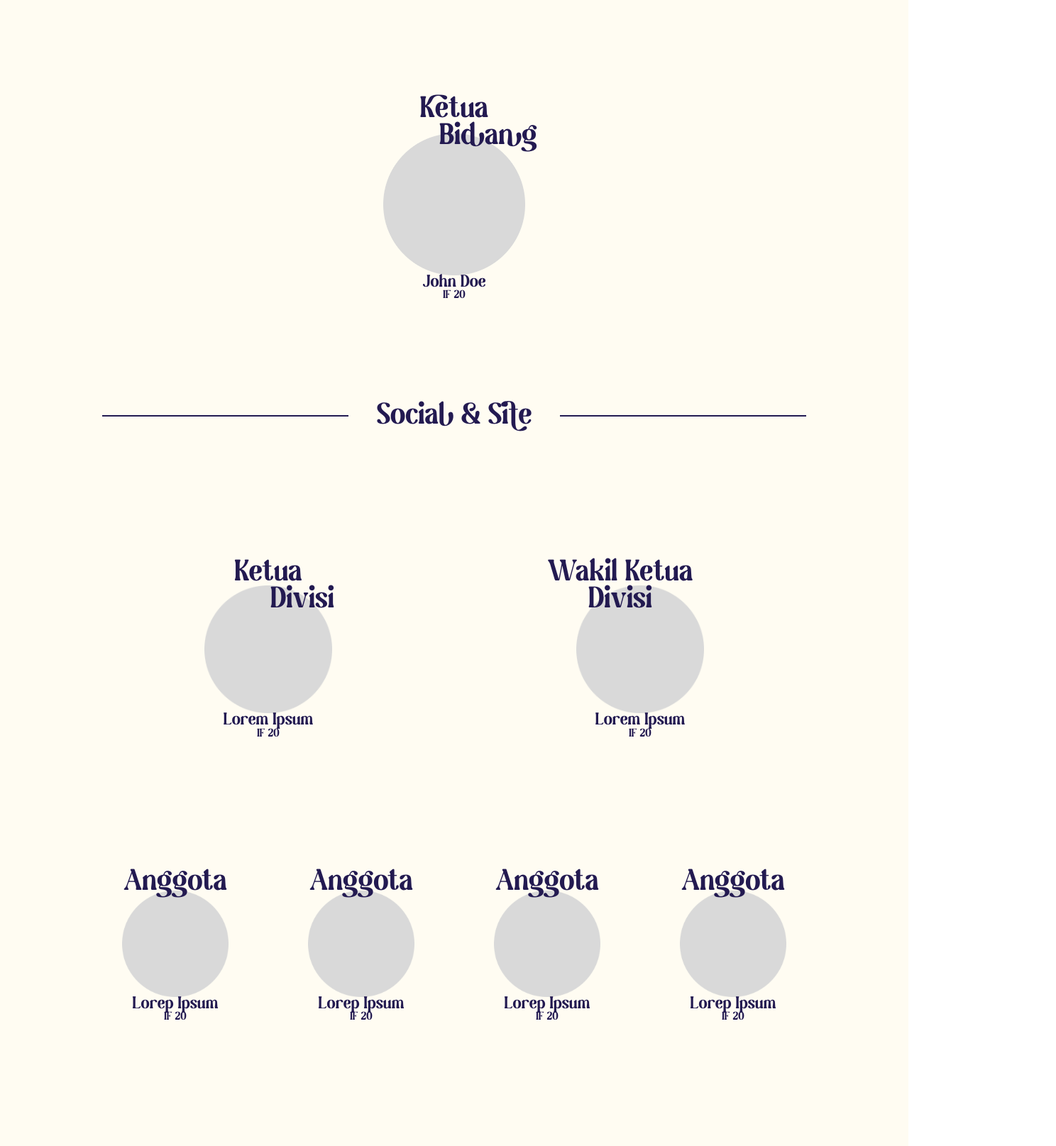
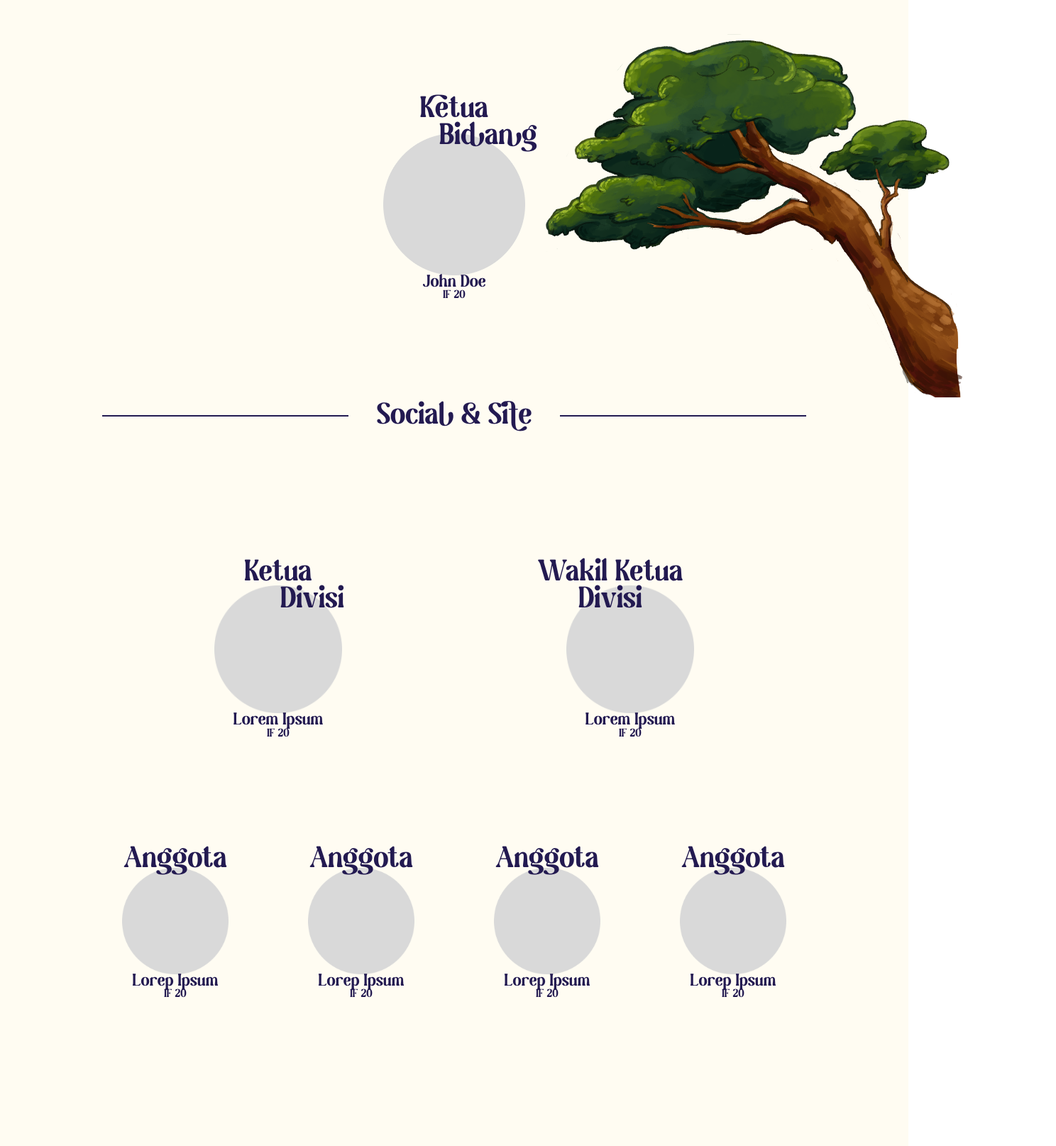
Before and after one commit to KATITB22/site-fe, a React (Vite) app: page /divisi-it in a window 1280 px wide. Shown: the top 1615 px of the page at 71% size, 1488 px wide, since content can reach past the window. Built offline with nearby package versions, Linux system fonts and the light colour scheme.

Commit message:
feat: pohon kanan atas di organogram it

```diff
--- a/src/containers/OrganogramDivisiIT.tsx
+++ b/src/containers/OrganogramDivisiIT.tsx
@@ -1,6 +1,8 @@
 import React from 'react';
 import CardRole from '../components/CardRole';
 import RoleText from '../components/RoleText';
+import PohonAtas from '../resources/pohon-ranting1v2.png';
+import PohonBawahKanan from '../resources/Pohon 1.png';
 
 interface OrganogramDivisiITProps {
   isDarkMode?: boolean;
@@ -32,6 +34,10 @@ const OrganogramDivisiIT: React.FC<OrganogramDivisiITProps> = ({
         />
       </div>
 
+      <div className="absolute top-10 xs:invisible lg:visible lg:-right-52">
+        <img width={780} src={PohonAtas} alt="Pohon Atas" />
+      </div>
+
       <div className="Social & Site">
         <div className="flex items-center xs:pt-10 md:py-36 xs:gap-x-5 md:gap-x-10">
           {' '}
@@ -44,7 +50,7 @@ const OrganogramDivisiIT: React.FC<OrganogramDivisiITProps> = ({
       </div>
 
       <div className="KetuaDanWakilDIvisi">
-        <div className="grid grid-cols-2 xs:gap-x-14 ">
+        <div className="grid grid-cols-2 xs:gap-x-14 md:gap-x-0 xxl:px-72">
           {' '}
           <div className="">
             {' '}
@@ -89,7 +95,7 @@ const OrganogramDivisiIT: React.FC<OrganogramDivisiITProps> = ({
       </div>
 
       <div>
-        <div className="grid xs:grid-cols-2 xs:gap-x-14 md:grid-cols-4 xs:py-18 md:py-36">
+        <div className="grid xs:grid-cols-2 xs:gap-x-14 md:grid-cols-4 xs:py-18 md:py-28 xxl:px-60">
           <CardRole
             firstRole="Anggota"
             name="Lorep Ipsum"
@@ -136,6 +142,9 @@ const OrganogramDivisiIT: React.FC<OrganogramDivisiITProps> = ({
           />
         </div>
       </div>
+      {/* <div className="absolute top-96 -right-96 pt-96 ">
+        <img src={PohonBawahKanan} width={800} alt="Pohon Bawah Kanan" />
+      </div> */}
     </div>
   );
 };
```
Also changed, not shown: src/resources/Pohon 1.png (added), src/resources/pohon-ranting1v2.png (added).
